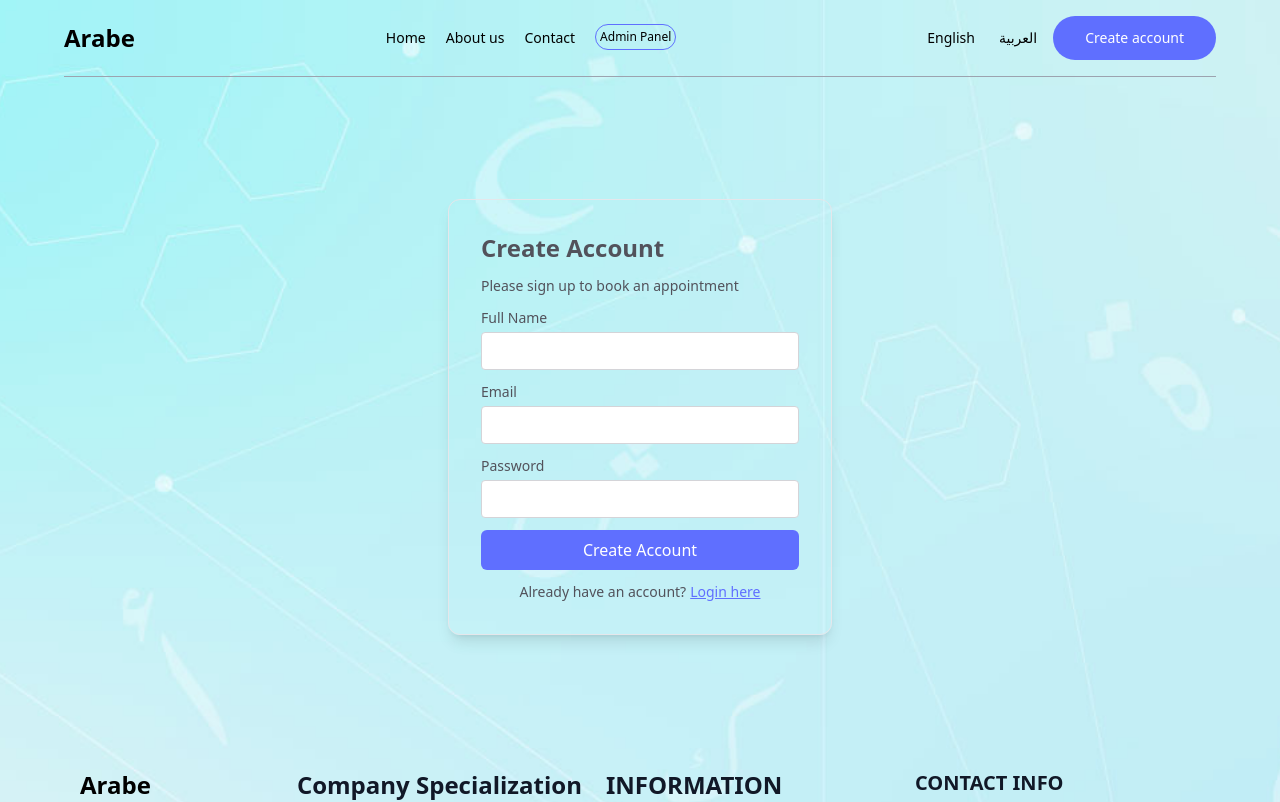
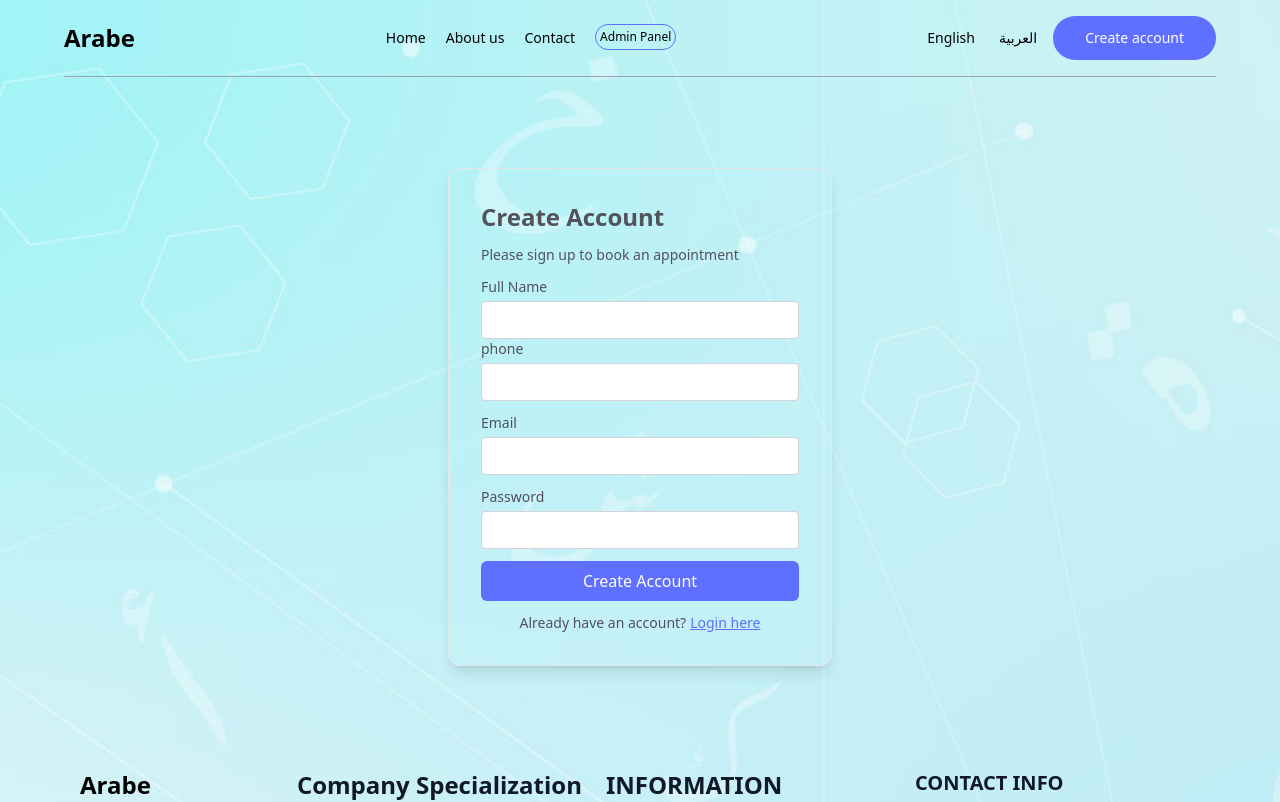
Before and after one commit to MoGamal27/Student-test, a React (Vite) app in the folder Student/: page /login in a window 1280 px wide. Shown: the top 802 px of the page. Built offline with nearby package versions, Linux system fonts and the light colour scheme; no server answers.

Commit message:
update signup: add phnoe number

```diff
--- a/Student/src/pages/Login.jsx
+++ b/Student/src/pages/Login.jsx
@@ -8,6 +8,7 @@ export default function Login() {
     const [formData, setFormData] = useState({
         name: '',
         email: '',
+        phone: '',
         password: ''
     });
     const [errors, setErrors] = useState({});
@@ -25,6 +26,9 @@ export default function Login() {
             newErrors.email = 'Email is required';
         } else if (!/\S+@\S+\.\S+/.test(formData.email)) {
             newErrors.email = 'Please enter a valid email';
+        }
+        if(!formData.phone.trim()) {
+            newErrors.phone = 'Phone number is required';
         }
         if (!formData.password) {
             newErrors.password = 'Password is required';
@@ -48,7 +52,7 @@ export default function Login() {
                 [name]: ''
             }));
         }
-        setApiError(''); // Clear API error when user makes changes
+        setApiError('');
     };
 
     const onSubmitHandler = async (event) => {
@@ -84,7 +88,7 @@ export default function Login() {
 
     const toggleState = () => {
         setState(prev => prev === 'Sign Up' ? 'Login' : 'Sign Up');
-        setFormData({ name: '', email: '', password: '' });
+        setFormData({ name: '', email: '', phone: '' ,password: '' });
         setErrors({});
         setApiError('');
     };
@@ -115,7 +119,19 @@ export default function Login() {
                             value={formData.name}
                         />
                         {errors.name && <p className="text-red-500 text-xs mt-1">{errors.name}</p>}
-                    </div>
+
+                    <p>{t('phone')}</p>
+                    <input
+                        name="phone"
+                        className={`border ${errors.phone ? 'border-red-500' : 'border-zinc-300'}
+                            rounded w-full p-2 mt-1 focus:outline-none focus:ring-2 focus:ring-primary`}
+                        type="text"
+                        onChange={handleInputChange}
+                        value={formData.phone}
+                    />
+                    {errors.phone && <p className="text-red-500 text-xs mt-1">{errors.phone}</p>}
+                </div>
+
                 )}
 
                 <div className='w-full'>
```
